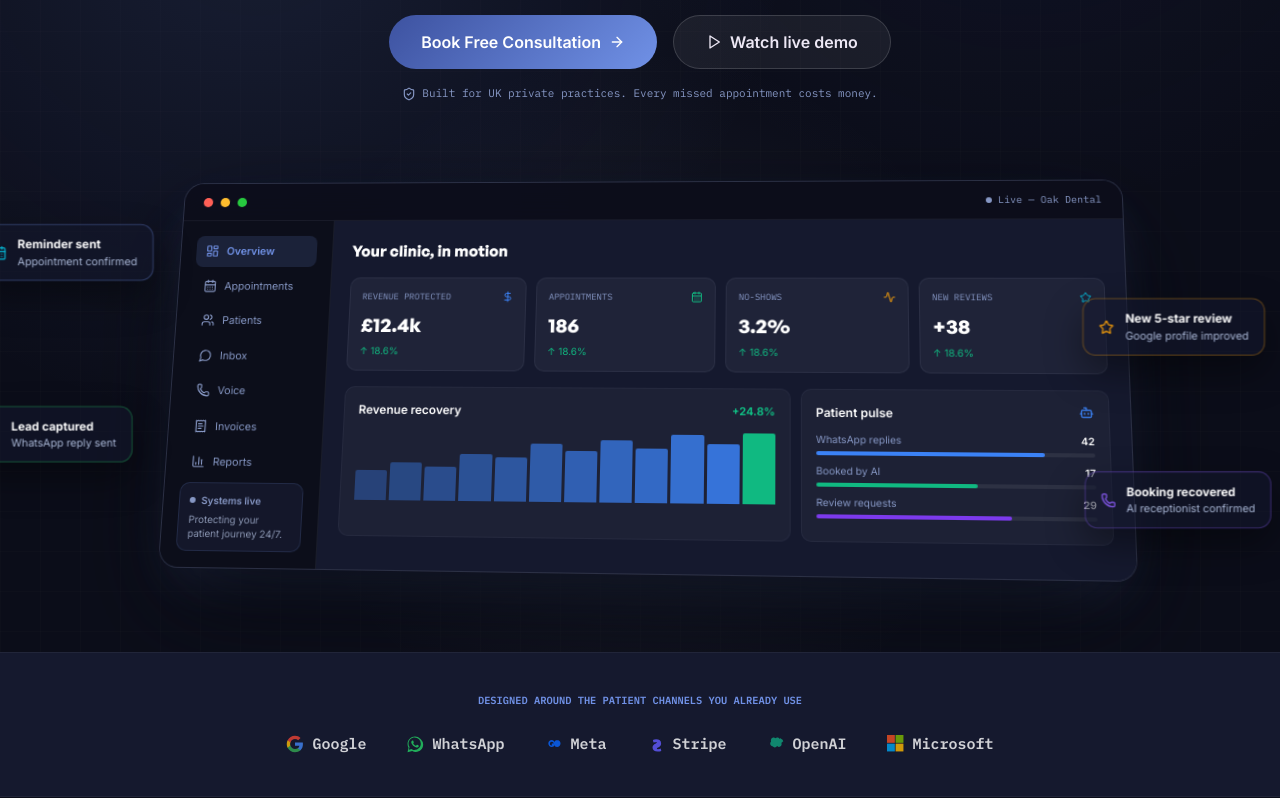
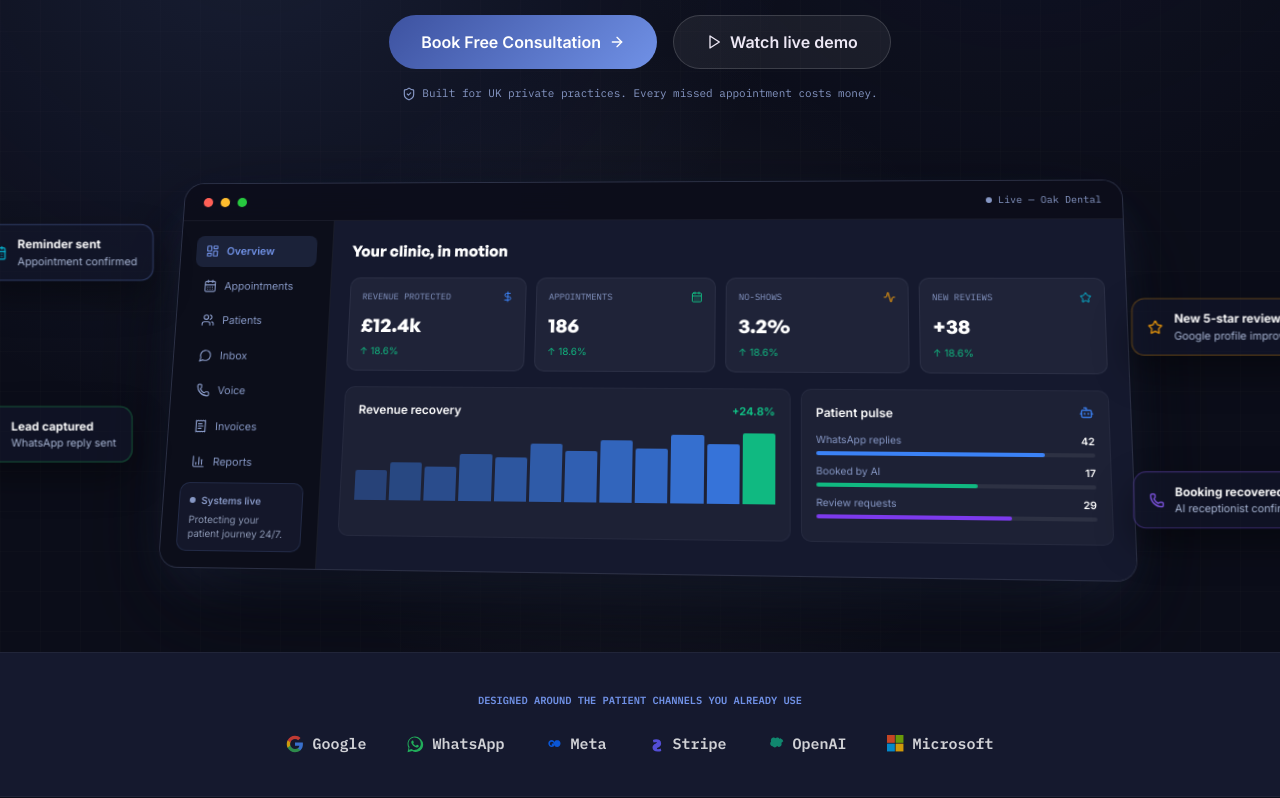
Before and after one commit to AaAlihamza77/landingpage1, a Next.js app: page / in a window 1280 px wide. Shown: the part 609-1407 px from the top of the page. Built offline with nearby package versions, Linux system fonts and the light colour scheme.

Commit message:
fix: push right floating badges further right to prevent dashboard text overlap

```diff
--- a/app/globals.css
+++ b/app/globals.css
@@ -776,18 +776,17 @@ body {
   transition: right 0.3s ease;
 }
 
-/* Medium Laptop Screens (1150px to 1380px): Sit safely in the side margins without overlapping dashboard text */
 @media (max-width: 1380px) and (min-width: 1150px) {
   .hero-badge-left-1 {
     left: -140px !important;
   }
   .hero-badge-right-1 {
-    right: -95px !important;
+    right: -140px !important;
   }
   .hero-badge-left-2 {
     left: -150px !important;
   }
   .hero-badge-right-2 {
-    right: -105px !important;
+    right: -150px !important;
   }
 }
```
